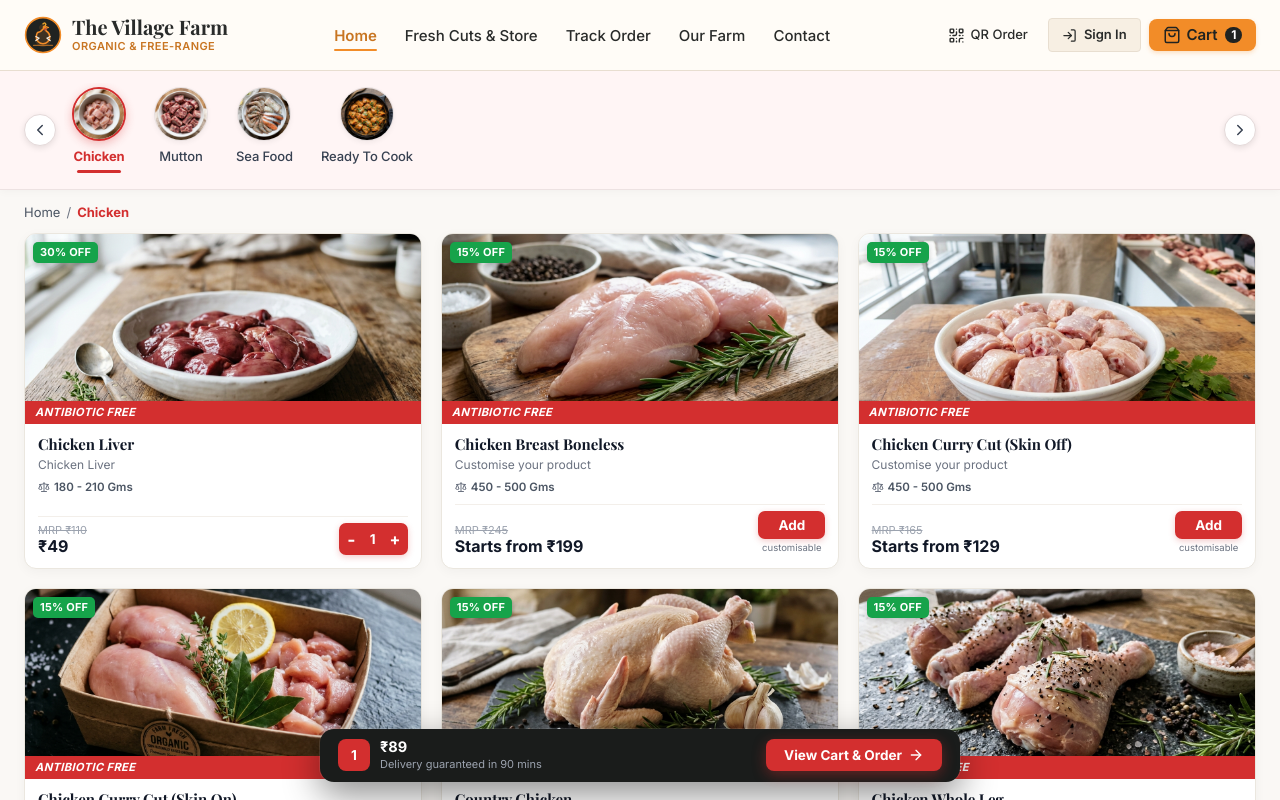
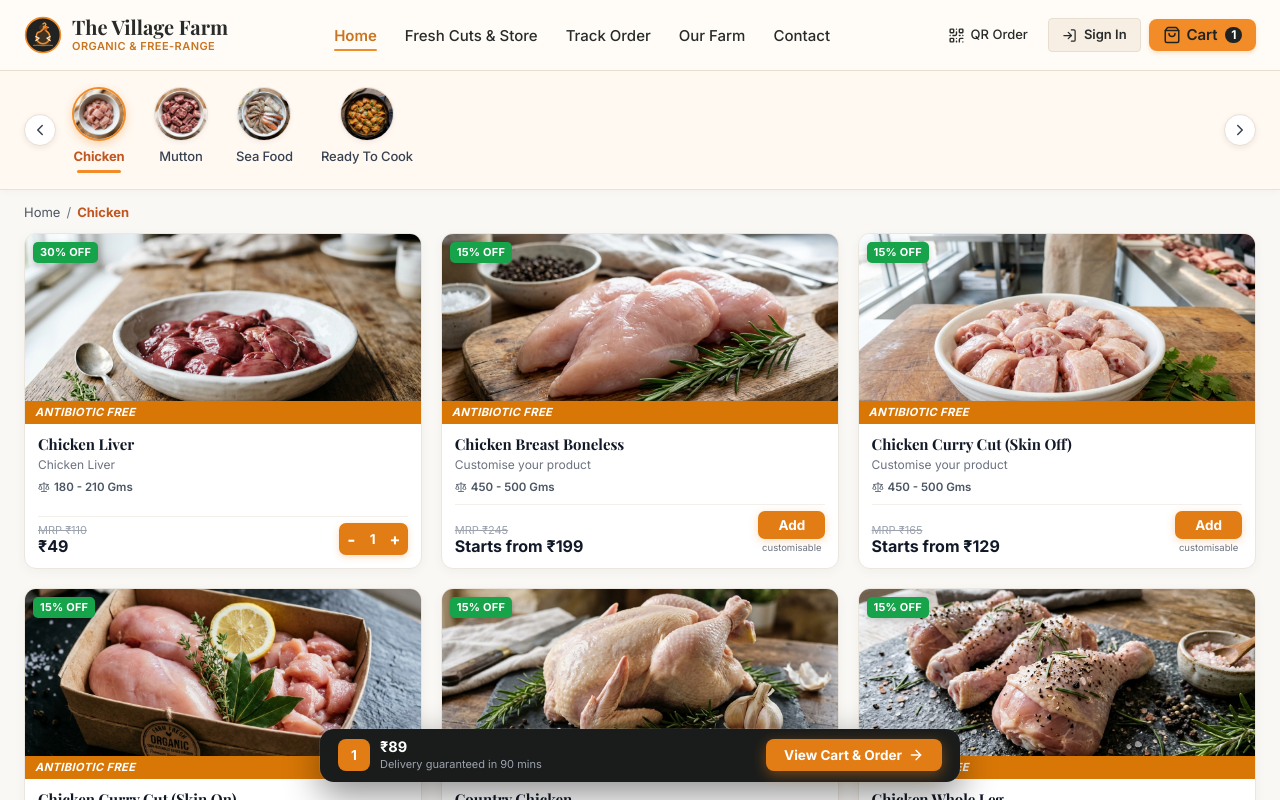
Before and after one commit to ashilata62/poultry-farm, a React (Vite) app: page / in a window 1280 px wide. Shown: the top 800 px of the page. Built offline with nearby package versions, Linux system fonts and the light colour scheme; a web font is replaced by a local one.

Commit message:
style(customer): match website red accent colors to warm amber login brand theme

```diff
--- a/src/pages/customer/HomePage.jsx
+++ b/src/pages/customer/HomePage.jsx
@@ -90,8 +90,8 @@ export const HomePage = () => {
       {/* 1. TOP HORIZONTAL CATEGORY CAROUSEL (Exact Client Reference Design) */}
       <div
         style={{
-          backgroundColor: '#FFF5F5',
-          borderBottom: '1px solid rgba(229, 218, 218, 0.7)',
+          backgroundColor: '#FFF9F2',
+          borderBottom: '1px solid rgba(234, 223, 213, 0.85)',
           padding: '0.75rem 0',
           position: 'sticky',
           top: 'var(--header-height, 65px)',
@@ -116,8 +116,8 @@ export const HomePage = () => {
               height: '32px',
               borderRadius: '50%',
               backgroundColor: '#FFFFFF',
-              border: '1px solid #E5DADA',
-              boxShadow: '0 2px 6px rgba(0, 0, 0, 0.1)',
+              border: '1px solid #EADFD5',
+              boxShadow: '0 2px 6px rgba(0, 0, 0, 0.08)',
               display: 'flex',
               alignItems: 'center',
               justifyContent: 'center',
@@ -172,9 +172,9 @@ export const HomePage = () => {
                       height: '54px',
                       borderRadius: '50%',
                       overflow: 'hidden',
-                      border: isSelected ? '2.5px solid #D32F2F' : '1.5px solid #E8DFDF',
+                      border: isSelected ? '2.5px solid #F28C28' : '1.5px solid #EADFD5',
                       boxShadow: isSelected
-                        ? '0 3px 10px rgba(211, 47, 47, 0.3)'
+                        ? '0 3px 10px rgba(242, 140, 40, 0.35)'
                         : '0 2px 5px rgba(0, 0, 0, 0.05)',
                       backgroundColor: '#FFFFFF',
                       display: 'flex',
@@ -200,7 +200,7 @@ export const HomePage = () => {
                       marginTop: '6px',
                       fontSize: '0.8125rem',
                       fontWeight: isSelected ? 700 : 500,
-                      color: isSelected ? '#D32F2F' : '#374151',
+                      color: isSelected ? '#C05621' : '#374151',
                       whiteSpace: 'nowrap',
                       letterSpacing: '-0.01em'
                     }}
@@ -208,7 +208,7 @@ export const HomePage = () => {
                     {cat.name}
                   </span>
 
-                  {/* Red Bottom Indicator Underline */}
+                  {/* Amber Bottom Indicator Underline */}
                   {isSelected && (
                     <div
                       style={{
@@ -217,7 +217,7 @@ export const HomePage = () => {
                         left: '10%',
                         right: '10%',
                         height: '2.5px',
-                        backgroundColor: '#D32F2F',
+                        backgroundColor: '#F28C28',
                         borderRadius: '2px'
                       }}
                     />
@@ -236,8 +236,8 @@ export const HomePage = () => {
               height: '32px',
               borderRadius: '50%',
               backgroundColor: '#FFFFFF',
-              border: '1px solid #E5DADA',
-              boxShadow: '0 2px 6px rgba(0, 0, 0, 0.1)',
+              border: '1px solid #EADFD5',
+              boxShadow: '0 2px 6px rgba(0, 0, 0, 0.08)',
               display: 'flex',
               alignItems: 'center',
               justifyContent: 'center',
@@ -260,7 +260,7 @@ export const HomePage = () => {
             Home
           </span>
           <span>/</span>
-          <span style={{ color: '#D32F2F', fontWeight: 700 }}>{selectedCategory}</span>
+          <span style={{ color: '#C05621', fontWeight: 700 }}>{selectedCategory}</span>
         </div>
       </div>
 
@@ -284,13 +284,14 @@ export const HomePage = () => {
             <button
               onClick={() => setSelectedCategory('Chicken')}
               style={{
-                backgroundColor: '#D32F2F',
+                backgroundColor: '#E27D16',
                 color: '#FFFFFF',
                 border: 'none',
                 padding: '0.65rem 1.5rem',
                 borderRadius: '8px',
                 fontWeight: 700,
-                cursor: 'pointer'
+                cursor: 'pointer',
+                boxShadow: '0 2px 8px rgba(226, 125, 22, 0.35)'
               }}
             >
               View Fresh Chicken Cuts
@@ -370,35 +371,35 @@ export const HomePage = () => {
                       </div>
                     )}
 
-                    {/* Red Trending Tag (Top Right) */}
+                    {/* Amber Trending Tag (Top Right) */}
                     {product.trending && (
                       <div
                         style={{
                           position: 'absolute',
                           top: '8px',
                           right: '8px',
-                          backgroundColor: '#DC2626',
+                          backgroundColor: '#EA580C',
                           color: '#FFFFFF',
                           fontSize: '0.6875rem',
                           fontWeight: 800,
                           padding: '2.5px 7px',
                           borderRadius: '5px',
                           letterSpacing: '0.02em',
-                          boxShadow: '0 2px 6px rgba(0, 0, 0, 0.2)'
+                          boxShadow: '0 2px 6px rgba(234, 88, 12, 0.35)'
                         }}
                       >
                         Trending
                       </div>
                     )}
 
-                    {/* Red Bottom Ribbon: "Antibiotic Free" */}
+                    {/* Warm Amber Bottom Ribbon: "Antibiotic Free" */}
                     <div
                       style={{
                         position: 'absolute',
                         bottom: 0,
                         left: 0,
                         right: 0,
-                        backgroundColor: '#D32F2F',
+                        backgroundColor: '#D97706',
                         color: '#FFFFFF',
                         fontSize: '0.70rem',
                         fontWeight: 800,
@@ -515,10 +516,10 @@ export const HomePage = () => {
                             style={{
                               display: 'inline-flex',
                               alignItems: 'center',
-                              backgroundColor: '#D32F2F',
+                              backgroundColor: '#E27D16',
                               borderRadius: '7px',
                               overflow: 'hidden',
-                              boxShadow: '0 2px 6px rgba(211, 47, 47, 0.25)',
+                              boxShadow: '0 2px 6px rgba(242, 140, 40, 0.3)',
                               height: '32px'
                             }}
                           >
@@ -587,7 +588,7 @@ export const HomePage = () => {
                               type="button"
                               onClick={(e) => handleAddToCart(e, product)}
                               style={{
-                                backgroundColor: '#D32F2F',
+                                backgroundColor: '#E27D16',
                                 color: '#FFFFFF',
                                 border: 'none',
                                 borderRadius: '7px',
@@ -595,11 +596,11 @@ export const HomePage = () => {
                                 fontWeight: 800,
                                 fontSize: '0.84375rem',
                                 cursor: 'pointer',
-                                boxShadow: '0 2px 6px rgba(211, 47, 47, 0.25)',
+                                boxShadow: '0 2px 8px rgba(242, 140, 40, 0.3)',
                                 transition: 'background-color 0.15s ease'
                               }}
-                              onMouseEnter={(e) => (e.currentTarget.style.backgroundColor = '#B71C1C')}
-                              onMouseLeave={(e) => (e.currentTarget.style.backgroundColor = '#D32F2F')}
+                              onMouseEnter={(e) => (e.currentTarget.style.backgroundColor = '#C87522')}
+                              onMouseLeave={(e) => (e.currentTarget.style.backgroundColor = '#E27D16')}
                             >
                               Add
                             </button>
@@ -621,8 +622,8 @@ export const HomePage = () => {
                             onClick={(e) => handleNotifyMe(e, product)}
                             style={{
                               backgroundColor: '#FFFFFF',
-                              color: '#D32F2F',
-                              border: '1.5px solid #D32F2F',
+                              color: '#EA580C',
+                              border: '1.5px solid #EA580C',
                               borderRadius: '7px',
                               padding: '5px 12px',
                               fontWeight: 700,
@@ -633,10 +634,10 @@ export const HomePage = () => {
                               gap: '4px',
                               transition: 'background-color 0.15s ease'
                             }}
-                            onMouseEnter={(e) => (e.currentTarget.style.backgroundColor = 'rgba(211, 47, 47, 0.05)')}
+                            onMouseEnter={(e) => (e.currentTarget.style.backgroundColor = 'rgba(234, 88, 12, 0.08)')}
                             onMouseLeave={(e) => (e.currentTarget.style.backgroundColor = '#FFFFFF')}
                           >
-                            <Bell size={12} color="#D32F2F" />
+                            <Bell size={12} color="#EA580C" />
                             <span>Notify me</span>
                           </button>
                         )}
@@ -731,7 +732,7 @@ export const HomePage = () => {
                 width: '32px',
                 height: '32px',
                 borderRadius: '8px',
-                backgroundColor: '#D32F2F',
+                backgroundColor: '#E27D16',
                 display: 'flex',
                 alignItems: 'center',
                 justifyContent: 'center',
@@ -754,7 +755,7 @@ export const HomePage = () => {
           <button
             onClick={() => setIsCartDrawerOpen(true)}
             style={{
-              backgroundColor: '#D32F2F',
+              backgroundColor: '#E27D16',
               color: '#FFFFFF',
               border: 'none',
               borderRadius: '8px',
@@ -765,7 +766,7 @@ export const HomePage = () => {
               alignItems: 'center',
               gap: '6px',
               cursor: 'pointer',
-              boxShadow: '0 4px 14px rgba(211, 47, 47, 0.4)'
+              boxShadow: '0 4px 14px rgba(226, 125, 22, 0.45)'
             }}
           >
             <span>View Cart & Order</span>
```
Also changed, not shown: src/pages/customer/ShopPage.jsx (+33 -32 lines).
